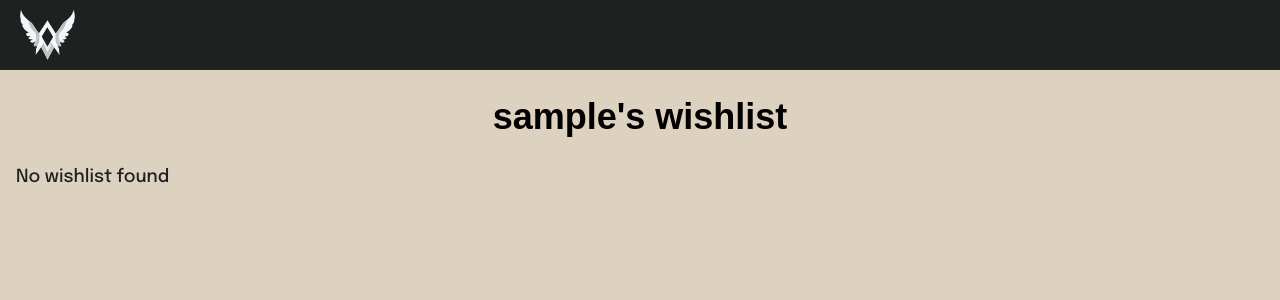
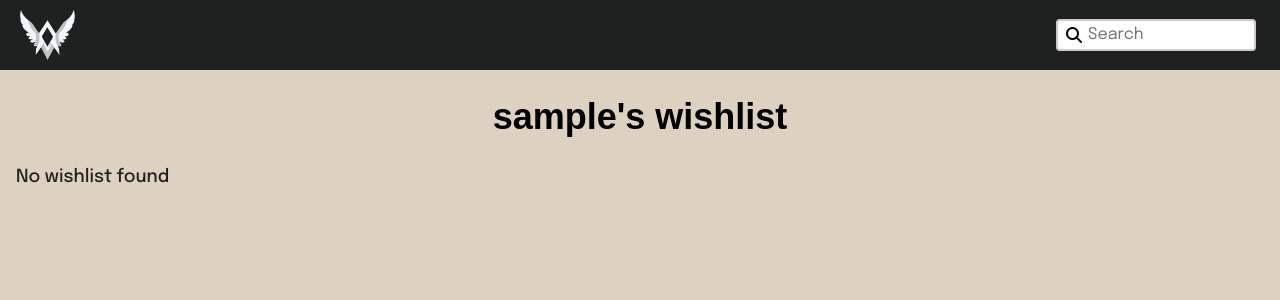
Before and after one commit to 582-41W-VA/WishCraft, a Django app: page /app/your_wish_list/ in a window 1280 px wide. Shown: the top 300 px of the page. Run offline with Django 5.2, Linux system fonts and the light colour scheme; the visitor is signed in with stand-in values (Sample User, id 1); data that the repository does not hold is empty; some libraries are stand-ins or nearby versions; some web fonts are replaced.

Commit message:
re-add search form from user wishlist page

```diff
--- a/static/css/user_wishlist.css
+++ b/static/css/user_wishlist.css
@@ -16,9 +16,6 @@ li {
     padding: var(--padding_small) var(--padding_medium);
 }
 
-#search-form {
-    display: none;
-}
 
 /* Article cards */
 .article_cards {
```
